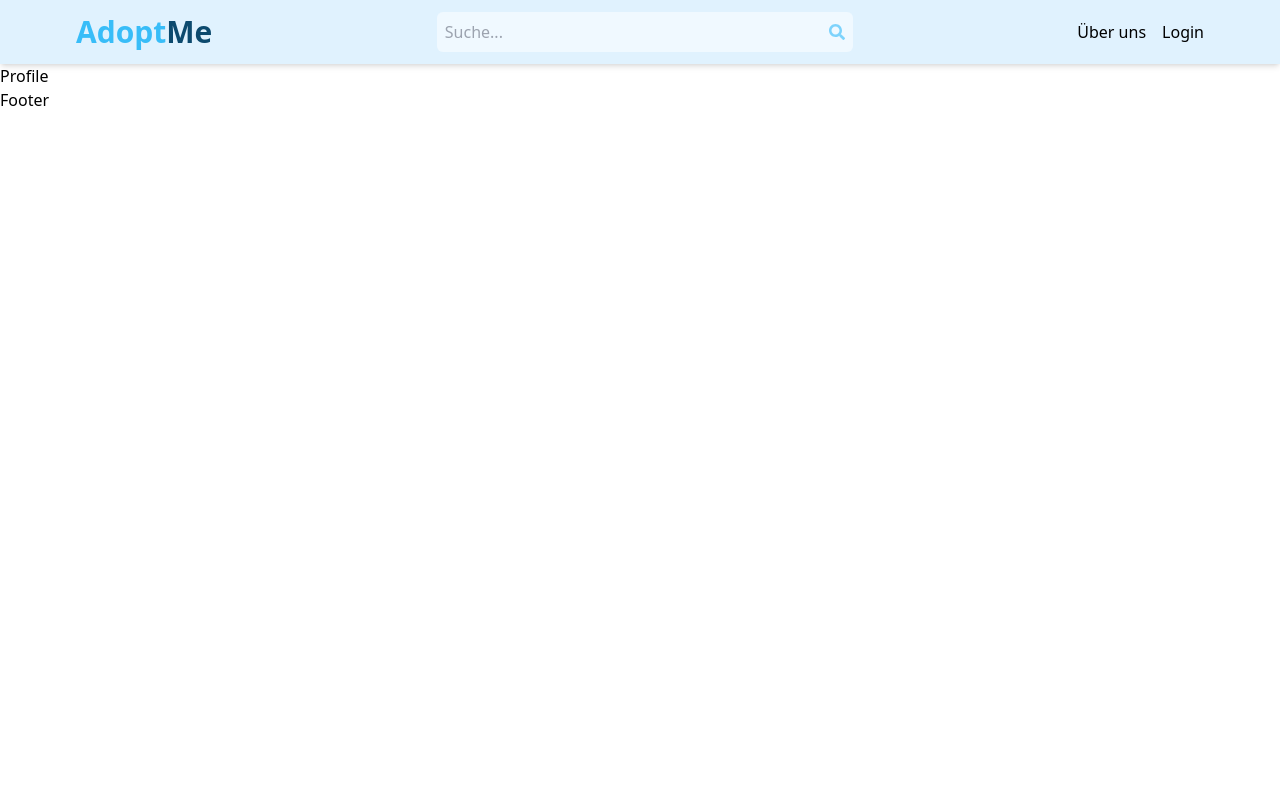
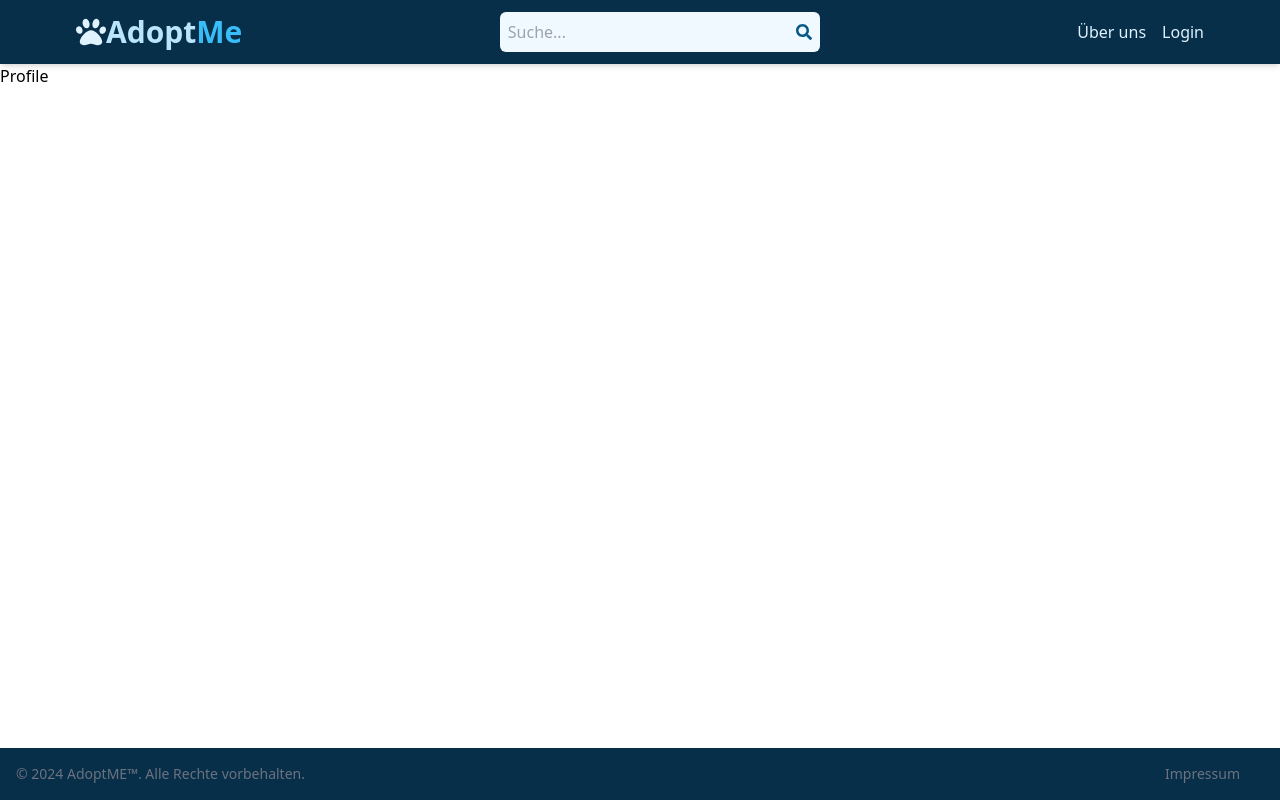
Before and after one commit to ismailbay/mern-adoptme, a React (Vite) app in the folder client/: page /profile in a window 1280 px wide. Built offline with nearby package versions, Linux system fonts and the light colour scheme.

Commit message:
feat: add footer, make background darker

```diff
--- a/client/src/components/Footer.jsx
+++ b/client/src/components/Footer.jsx
@@ -1,6 +1,24 @@
+import { FaPaw } from "react-icons/fa";
 
 export default function Footer() {
   return (
-    <div>Footer</div>
-  )
+    <footer className="fixed bottom-0 left-0 z-20 w-full bg-sky-950 text-sky-100">
+      <div className="w-full mx-auto max-w-screen-xl p-4 md:flex md:items-center md:justify-between">
+        <span className="text-sm text-gray-500 sm:text-center dark:text-gray-400">
+          © 2024{" "}
+          <a href="https://github.com/ismailbay" className="hover:underline">
+            AdoptME™
+          </a>
+          . Alle Rechte vorbehalten.
+        </span>
+        <ul className="flex flex-wrap items-end mt-3 text-sm font-medium text-gray-500 sm:mt-0">
+          <li>
+            <a href="#" className="hover:underline me-4 md:me-6">
+              Impressum
+            </a>
+          </li>
+        </ul>
+      </div>
+    </footer>
+  );
 }
--- a/client/src/components/Header.jsx
+++ b/client/src/components/Header.jsx
@@ -1,23 +1,24 @@
-import { FaSearch } from "react-icons/fa";
+import { FaPaw, FaSearch } from "react-icons/fa";
 import { Link } from "react-router-dom";
 
 export default function Header() {
   return (
-    <header className="bg-sky-100 shadow-md">
+    <header className="bg-sky-950 shadow-md text-sky-100">
       <div className="flex justify-between items-center max-w-6xl mx-auto p-3">
         <Link to="/">
-          <h1 className="font-bold text-lg sm:text-3xl flex flex-wrap">
-            <span className="text-sky-400">Adopt</span>
-            <span className="text-sky-900">Me</span>
+          <h1 className="font-bold text-lg sm:text-3xl flex flex-wrap items-center">
+            <FaPaw className="text-sky-100" />
+            <span className="text-sky-200">Adopt</span>
+            <span className="text-sky-400">Me</span>
           </h1>
         </Link>
         <form className="bg-sky-50 p-2 rounded-md flex items-center">
           <input
             type="text"
-            className="bg-transparent focus:outline-none w-24 sm:w-96"
+            className="bg-transparent focus:outline-none w-24 sm:w-72"
             placeholder="Suche..."
           />
-          <FaSearch className="text-sky-300" />
+          <FaSearch className="text-sky-800" />
         </form>
         <ul className="flex gap-4">
           <Link to="/about">
```
